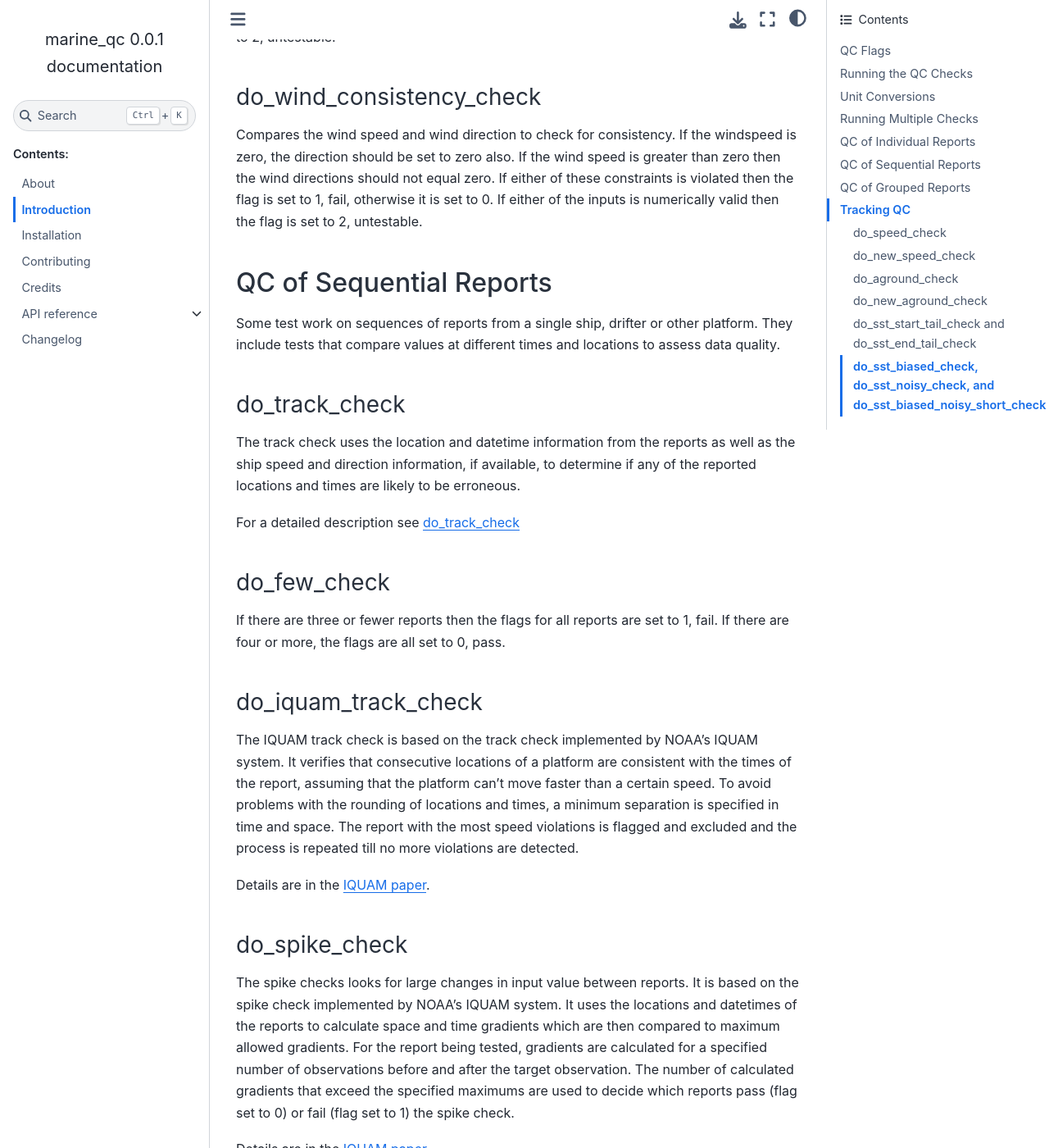
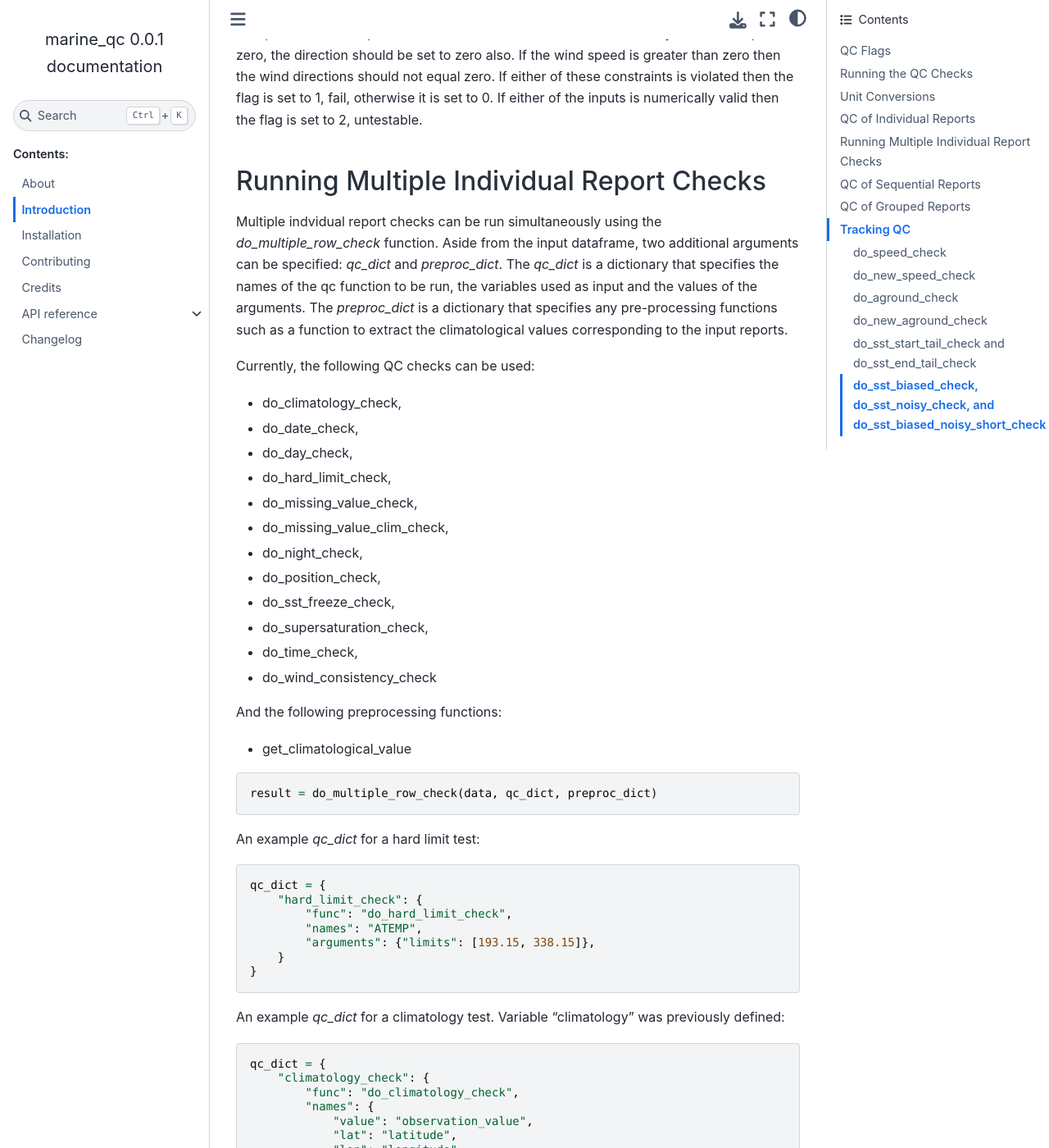
Before and after one commit to glamod/marine_qc, a Sphinx documentation site: the page built from docs/introduction.rst, in a window 1280 px wide and 1400 px high, scrolled down 4873 px. Shown: the whole window at 82% size. Built offline with Sphinx 7.4.7 and the Sphinx Book theme 1.1.4, drawn with Linux system fonts in a browser that asks for light colours; some of the changed text lies outside the part shown.

Commit message:
updated introduction for multiple row checks

```diff
--- a/docs/introduction.rst
+++ b/docs/introduction.rst
@@ -187,6 +183,112 @@ Compares the wind speed and wind direction to check for consistency. If the wind
 be set to zero also. If the wind speed is greater than zero then the wind directions should not equal zero. If either
 of these constraints is violated then the flag is set to 1, fail, otherwise it is set to 0. If either of the inputs
 is numerically valid then the flag is set to 2, untestable.
+
+Running Multiple Individual Report Checks
+-----------------------
+
+Multiple indvidual report checks can be run simultaneously using the `do_multiple_row_check` function. Aside from the
+input dataframe, two additional arguments can be specified: `qc_dict` and `preproc_dict`. The `qc_dict` is a
+dictionary that specifies the names of the qc function to be run, the variables used as input and the values of the
+arguments. The `preproc_dict` is a dictionary that specifies any pre-processing functions such as a function to
+extract the climatological values corresponding to the input reports.
+
+Currently, the following QC checks can be used:
+
+* do_climatology_check,
+* do_date_check,
+* do_day_check,
+* do_hard_limit_check,
+* do_missing_value_check,
+* do_missing_value_clim_check,
+* do_night_check,
+* do_position_check,
+* do_sst_freeze_check,
+* do_supersaturation_check,
+* do_time_check,
+* do_wind_consistency_check
+
+And the following preprocessing functions:
+
+* get_climatological_value
+
+.. code-block:: python
+
+    result = do_multiple_row_check(data, qc_dict, preproc_dict)
+
+An example `qc_dict` for a hard limit test:
+
+.. code-block:: python
+
+    qc_dict = {
+        "hard_limit_check": {
+            "func": "do_hard_limit_check",
+            "names": "ATEMP",
+            "arguments": {"limits": [193.15, 338.15]},
+        }
+    }
+
+An example `qc_dict` for a climatology test. Variable "climatology" was previously defined:
+
+.. code-block:: python
+
+    qc_dict = {
+        "climatology_check": {
+            "func": "do_climatology_check",
+            "names": {
+                "value": "observation_value",
+                "lat": "latitude",
+                "lon": "longitude",
+                "date": "date_time",
+            },
+            "arguments": {
+                "climatology": climatology,
+                "maximum_anomaly": 10.0,  # K
+            },
+        },
+    }
+
+An example `preproc_dict` for extracting a climatological value:
+
+.. code-block:: python
+
+    preproc_dict = {
+        "func": "get_climatological_value",
+        "names": {
+            "lat": "latitude",
+            "lon": "longitude",
+            "date": "date_time",
+        },
+        "inputs": climatology,
+    }
+
+Make use of both dictionaries:
+
+.. code-block:: python
+
+    preproc_dict = {
+        "func": "get_climatological_value",
+        "names": {
+            "lat": "latitude",
+            "lon": "longitude",
+            "date": "date_time",
+        },
+        "inputs": climatology,
+    }
+
+    qc_dict = {
+        "climatology_check": {
+            "func": "do_climatology_check",
+            "names": {
+                "value": "observation_value",
+            },
+            "arguments": {
+                "climatology": "__preprocessed__",
+                "maximum_anomaly": 10.0,  # K
+            },
+        },
+    }
+
 
 QC of Sequential Reports
 ------------------------
```
Also changed, not shown: other parts of docs/introduction.rst (+1 -5 lines).
